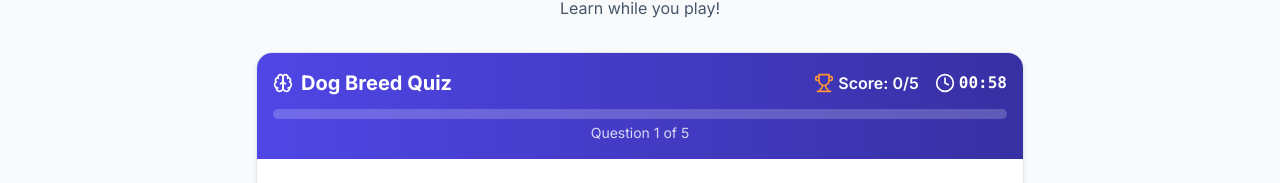
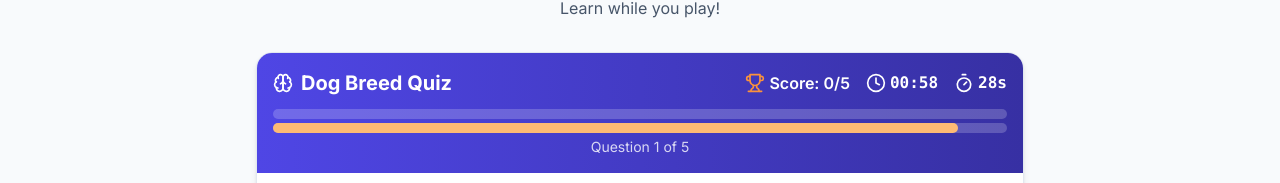
Before and after one commit to apper-canvas/pupquiz-beta-auto, a React (Vite) app: page / in a window 1280 px wide. Both pictures are taken after a click on the button "Start Quiz". Shown: the part 172-355 px from the top of the page. Built offline with nearby package versions, Linux system fonts and the light colour scheme; no server answers.

Commit message:
Implement auto-advancing question timer with 30-second countdown and visual progress indicator in the dog breed quiz

```diff
--- a/src/components/MainFeature.jsx
+++ b/src/components/MainFeature.jsx
@@ -354,6 +354,7 @@ const MainFeature = () => {
   const [showFeedback, setShowFeedback] = useState(false);
   const [selectedAnswer, setSelectedAnswer] = useState(null);
   const [timeRemaining, setTimeRemaining] = useState(60); // 60 seconds timer
+  const [questionTimer, setQuestionTimer] = useState(30); // 30 seconds per question
   const [quizActive, setQuizActive] = useState(false);
   const [quizCompleted, setQuizCompleted] = useState(false);
   const [imageLoaded, setImageLoaded] = useState(false);
@@ -396,6 +397,7 @@ const MainFeature = () => {
     setCurrentQuestionIndex(0);
     setScore(0);
     setTimeRemaining(60);
+    setQuestionTimer(30);
     setQuizActive(true);
     setQuizCompleted(false);
     setShowFeedback(false);
@@ -427,6 +429,39 @@ const MainFeature = () => {
     };
   }, [quizActive, quizCompleted, timeRemaining]);
 
+  // Handle question timer
+  useEffect(() => {
+    let timer;
+    if (quizActive && !quizCompleted && !showFeedback && questionTimer > 0) {
+      timer = setTimeout(() => {
+        setQuestionTimer(prev => {
+          if (prev <= 1) {
+            // Time's up for this question - move to next question
+            setShowFeedback(false);
+            setSelectedAnswer(null);
+            setImageLoaded(false);
+            setCurrentImageUrl('');
+            setImageError(false);
+            setCurrentBreedFact('');
+
+            if (currentQuestionIndex < questions.length - 1) {
+              setCurrentQuestionIndex(prev => prev + 1);
+              return 30; // Reset timer for next question
+            } else {
+              setQuizCompleted(true);
+              toast.info("Quiz completed!");
+              return 0;
+            }
+          }
+          return prev - 1;
+        });
+      }, 1000);
+    }
+    return () => {
+      if (timer) clearTimeout(timer);
+    };
+  }, [quizActive, quizCompleted, questionTimer, showFeedback, currentQuestionIndex, questions.length]);
+
   // Handle answer selection
   const handleAnswerSelect = (answer) => {
     if (showFeedback || !quizActive || quizCompleted) return;
@@ -451,6 +486,7 @@ const MainFeature = () => {
     }
 
     // Move to next question after 2 seconds
+    clearTimeout(); // Clear any existing question timer
     setTimeout(() => {
       setShowFeedback(false);
       setSelectedAnswer(null);
@@ -461,6 +497,7 @@ const MainFeature = () => {
 
       if (currentQuestionIndex < questions.length - 1) {
         setCurrentQuestionIndex(prev => prev + 1);
+        setQuestionTimer(30); // Reset timer for next question
       } else {
         setQuizCompleted(true);
         toast.info("Quiz completed!");
@@ -559,6 +596,10 @@ const MainFeature = () => {
   }, [currentQuestionIndex, questions, quizActive, quizCompleted]);
 
   const handleImageLoad = () => {
+    // Reset question timer when new question appears
+    if (!showFeedback) {
+      setQuestionTimer(30);
+    }
     setImageLoaded(true);
     setImageError(false);
   };
@@ -627,6 +668,10 @@ const MainFeature = () => {
                 <ApperIcon name="Clock" className="h-5 w-5" />
                 <span className="font-mono font-semibold">{formatTime(timeRemaining)}</span>
               </div>
+              <div className={`flex items-center gap-1 ${questionTimer <= 5 ? 'text-red-300 animate-pulse' : ''}`}>
+                <ApperIcon name="Timer" className="h-5 w-5" />
+                <span className="font-mono font-semibold">{questionTimer}s</span>
+              </div>
             </div>
           )}
         </div>
@@ -639,6 +684,13 @@ const MainFeature = () => {
                 style={{ width: `${progressPercentage}%` }}
               ></div>
             </div>
+            <div className="mt-1 w-full bg-white/20 rounded-full h-2.5">
+              <div
+                className="bg-secondary-light h-2.5 rounded-full transition-all duration-300"
+                style={{ width: `${(questionTimer / 30) * 100}%` }}
+              ></div>
+            </div>
+
             <div className="mt-1 text-sm text-white/80 text-center">
               Question {currentQuestionIndex + 1} of {questions.length}
             </div>
```
